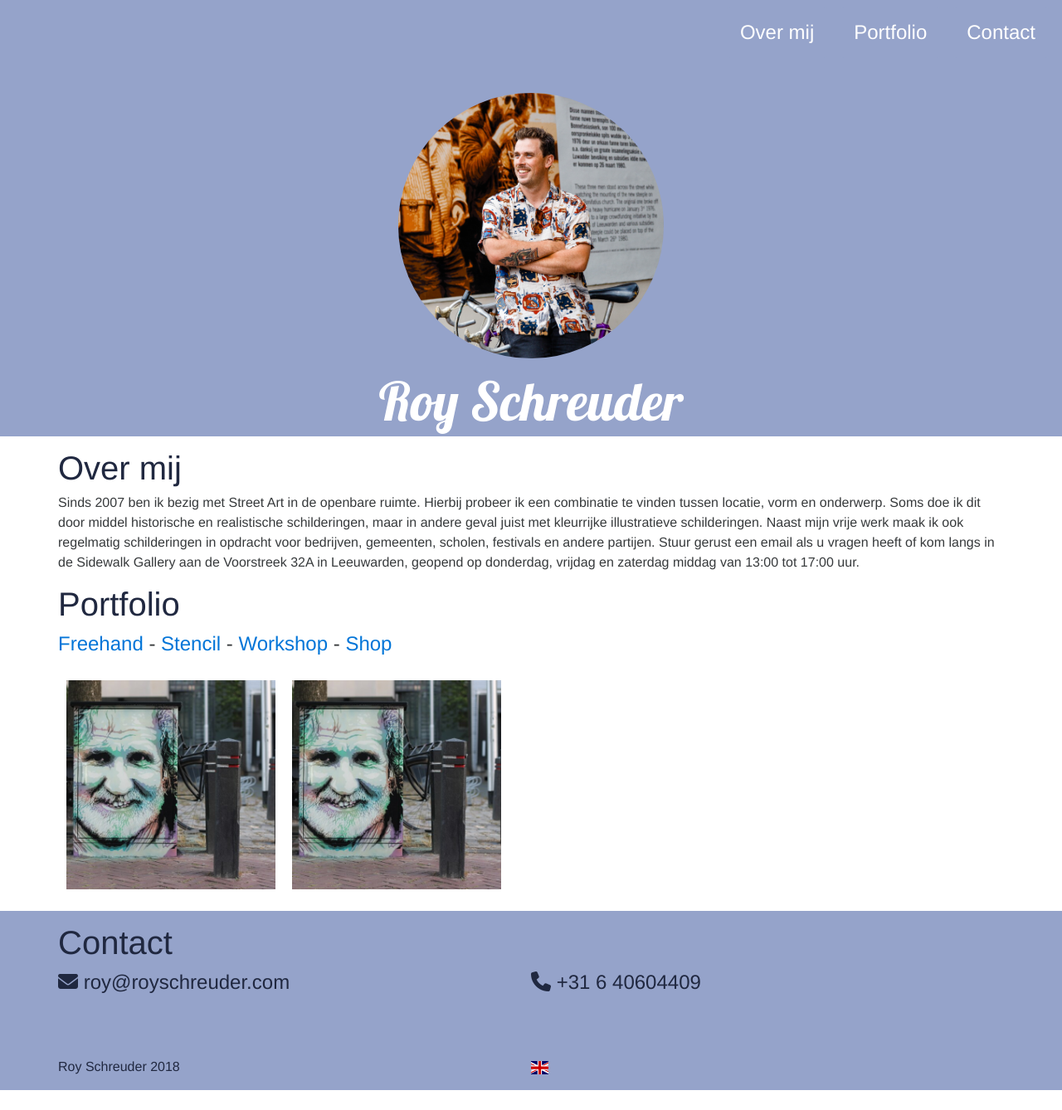
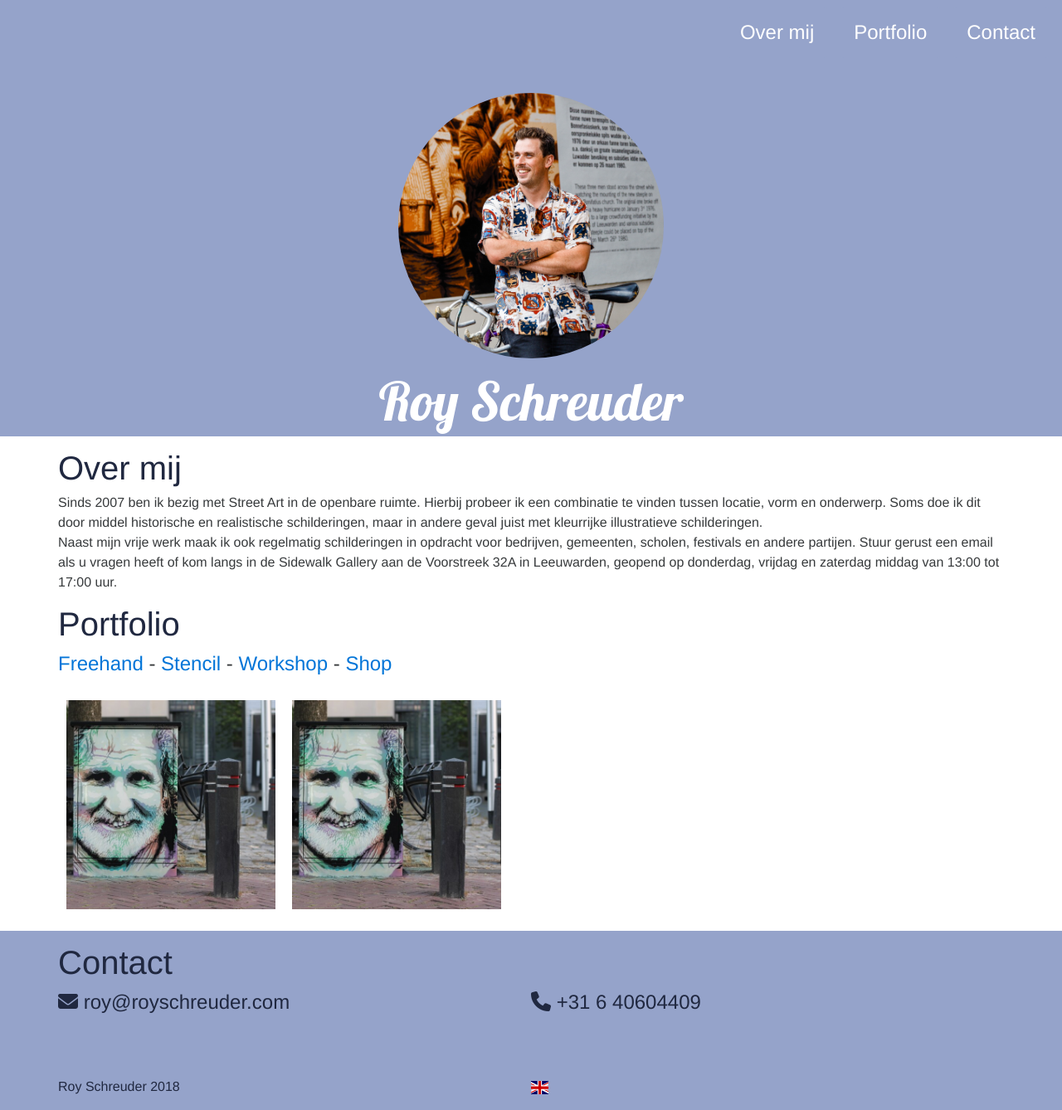
Before and after one commit to martijnvdbrug/royschreuder.com, a Jekyll site: the page built from index.html, in a window 1280 px wide and 1338 px high. Shown: the whole window at 83% size. Built offline with Jekyll 4.4.1, drawn with Linux system fonts in a browser that asks for light colours; nearby versions of some CDN libraries.

Commit message:
Update Pages “over mij”

```diff
--- a/_data/nl.yml
+++ b/_data/nl.yml
@@ -1,4 +1,14 @@
 about_title: Over mij
-about_content: Sinds 2007 ben ik bezig met Street Art in de openbare ruimte. Hierbij probeer ik een combinatie te vinden tussen locatie, vorm en onderwerp. Soms doe ik dit door middel historische en realistische schilderingen, maar in andere geval juist met kleurrijke illustratieve schilderingen.
-  Naast mijn vrije werk maak ik ook regelmatig schilderingen in opdracht voor bedrijven, gemeenten, scholen, festivals en andere partijen.
-  Stuur gerust een email als u vragen heeft of kom langs in de Sidewalk Gallery aan de Voorstreek 32A in Leeuwarden, geopend op donderdag, vrijdag en zaterdag middag van 13:00 tot 17:00 uur.
+about_content: >-
+  Sinds 2007 ben ik bezig met Street Art in de openbare ruimte. Hierbij probeer
+  ik een combinatie te vinden tussen locatie, vorm en onderwerp. Soms doe ik dit
+  door middel historische en realistische schilderingen, maar in andere geval
+  juist met kleurrijke illustratieve schilderingen.
+
+  <br/>
+
+  Naast mijn vrije werk maak ik ook regelmatig schilderingen in opdracht voor
+  bedrijven, gemeenten, scholen, festivals en andere partijen. Stuur gerust een
+  email als u vragen heeft of kom langs in de Sidewalk Gallery aan de Voorstreek
+  32A in Leeuwarden, geopend op donderdag, vrijdag en zaterdag middag van 13:00
+  tot 17:00 uur.
```
